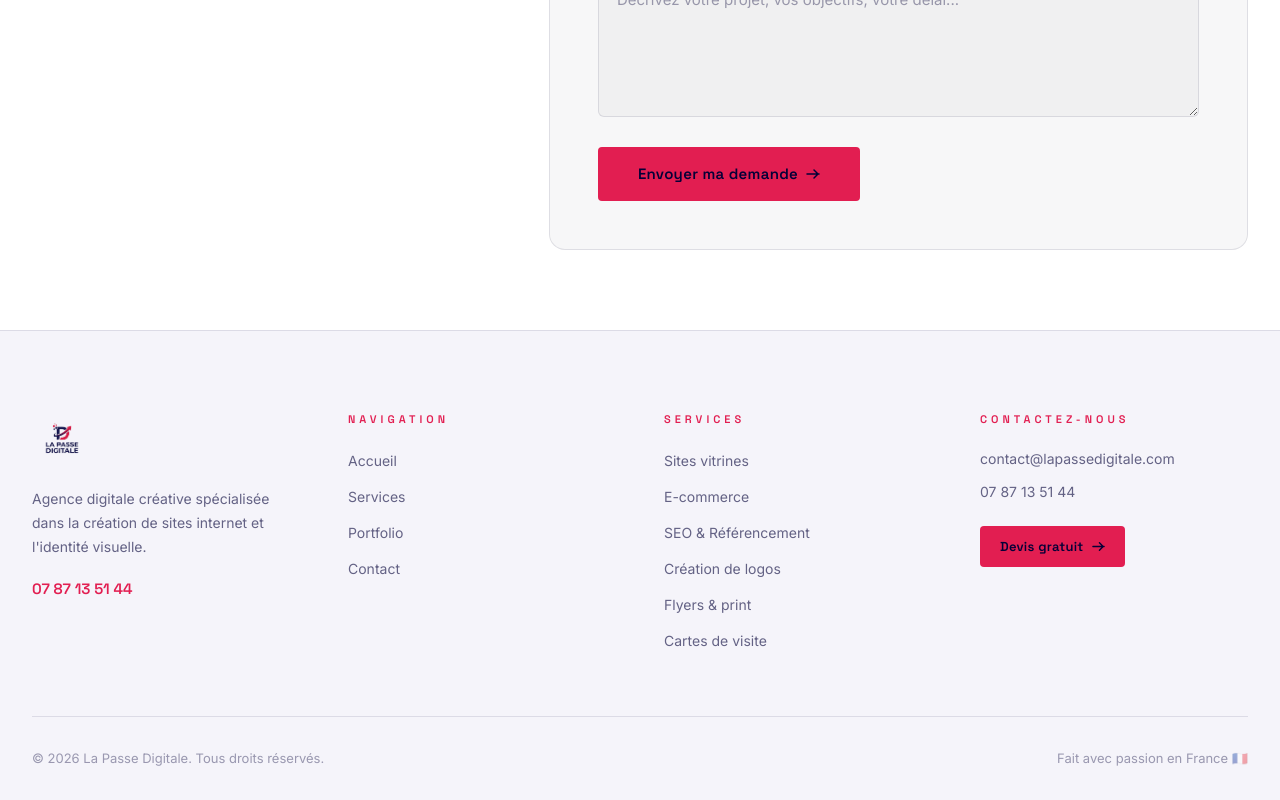
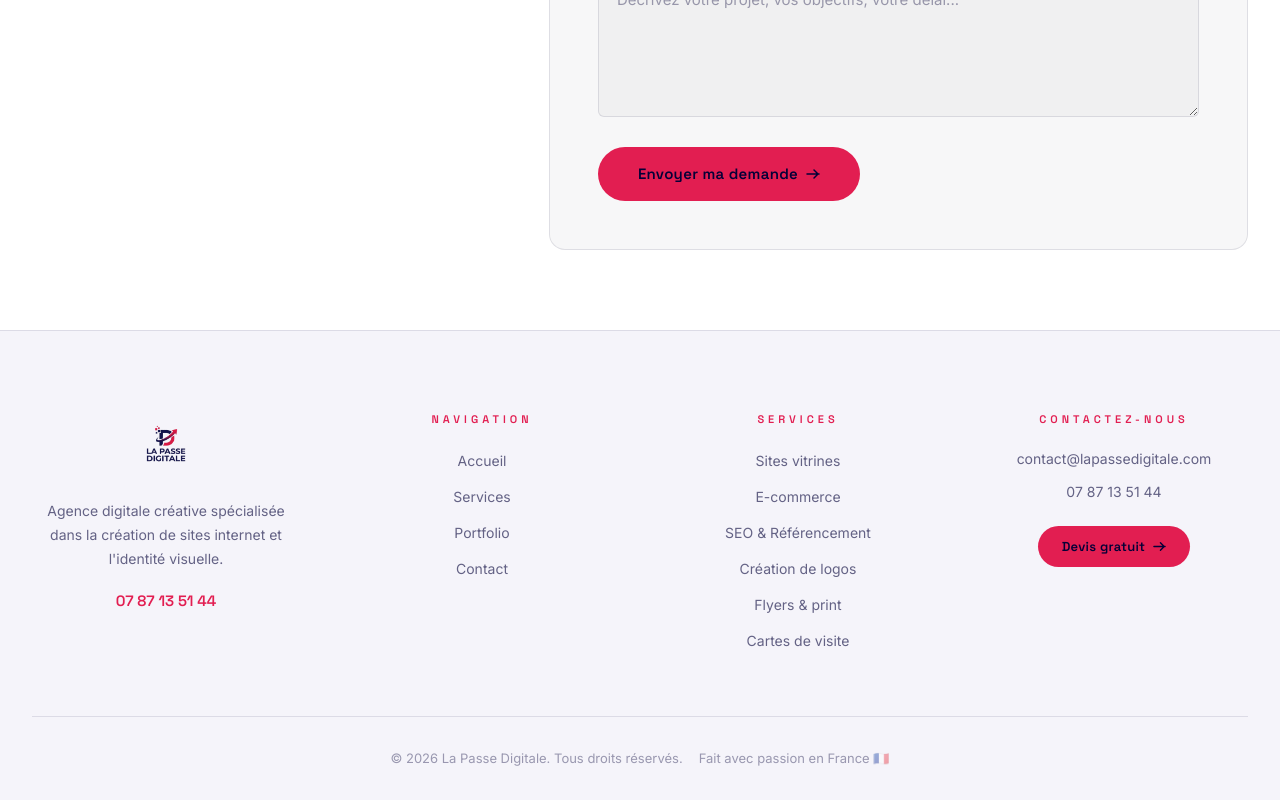
Before and after one commit to Ghettoyouss/la-passe-digitale, a Next.js app: page /contact in a window 1280 px wide. Shown: the part 660-1460 px from the top of the page. Built offline with nearby package versions, Linux system fonts and the light colour scheme.

Commit message:
Fix g clipping, oval buttons, center footer, bigger footer logo

```diff
--- a/app/globals.css
+++ b/app/globals.css
@@ -69,6 +69,8 @@ body::before {
 .reveal-line {
   overflow: hidden;
   display: block;
+  padding-bottom: 0.18em;
+  margin-bottom: -0.18em;
 }
 
 .clip-hidden {
@@ -113,7 +115,7 @@ body::before {
   background: var(--accent);
   color: var(--text);
   padding: 14px 32px;
-  border-radius: 4px;
+  border-radius: 50px;
   font-family: var(--font-heading), sans-serif;
   font-weight: 600;
   font-size: 14px;
@@ -135,7 +137,7 @@ body::before {
   background: transparent;
   color: var(--text);
   padding: 13px 32px;
-  border-radius: 4px;
+  border-radius: 50px;
   font-family: var(--font-heading), sans-serif;
   font-weight: 600;
   font-size: 14px;
--- a/components/home/Hero.tsx
+++ b/components/home/Hero.tsx
@@ -227,13 +227,13 @@ export default function Hero() {
             justifyContent: 'center',
           }}
         >
-          <Link href="/contact" className="btn-primary" style={{ flex: '1 1 0', maxWidth: '220px', justifyContent: 'center' }}>
+          <Link href="/contact" className="btn-primary" style={{ flex: '1 1 0', maxWidth: '220px', justifyContent: 'center', whiteSpace: 'nowrap' }}>
             Devis gratuit
             <svg width="14" height="14" viewBox="0 0 14 14" fill="none">
               <path d="M1 7h12M8 3l4 4-4 4" stroke="currentColor" strokeWidth="1.5" strokeLinecap="round" strokeLinejoin="round"/>
             </svg>
           </Link>
-          <Link href="/portfolio" className="btn-outline" style={{ flex: '1 1 0', maxWidth: '220px', justifyContent: 'center' }}>
+          <Link href="/portfolio" className="btn-outline" style={{ flex: '1 1 0', maxWidth: '220px', justifyContent: 'center', whiteSpace: 'nowrap' }}>
             Réalisations
           </Link>
         </div>
--- a/components/layout/Footer.tsx
+++ b/components/layout/Footer.tsx
@@ -40,19 +40,21 @@ export default function Footer() {
         <div
           style={{
             display: 'grid',
-            gridTemplateColumns: 'repeat(auto-fit, minmax(220px, 1fr))',
+            gridTemplateColumns: 'repeat(auto-fit, minmax(200px, 1fr))',
             gap: '48px',
             paddingBottom: '64px',
             borderBottom: '1px solid var(--line)',
+            textAlign: 'center',
           }}
         >
           {/* Brand */}
-          <div>
+          <div style={{ display: 'flex', flexDirection: 'column', alignItems: 'center' }}>
             <Link
               href="/"
               style={{
                 display: 'inline-flex',
                 alignItems: 'center',
+                justifyContent: 'center',
                 textDecoration: 'none',
                 marginBottom: '16px',
               }}
@@ -60,9 +62,9 @@ export default function Footer() {
               <Image
                 src="/logo.png"
                 alt="La Passe Digitale"
-                width={200}
-                height={60}
-                style={{ objectFit: 'contain', height: '60px', width: 'auto' }}
+                width={240}
+                height={72}
+                style={{ objectFit: 'contain', height: '72px', width: 'auto' }}
               />
             </Link>
             <p
@@ -95,9 +97,9 @@ export default function Footer() {
           </div>
 
           {/* Navigation */}
-          <div>
+          <div style={{ display: 'flex', flexDirection: 'column', alignItems: 'center' }}>
             <p className="section-label" style={{ marginBottom: '20px' }}>Navigation</p>
-            <ul style={{ listStyle: 'none', display: 'flex', flexDirection: 'column', gap: '12px' }}>
+            <ul style={{ listStyle: 'none', display: 'flex', flexDirection: 'column', gap: '12px', alignItems: 'center' }}>
               {links.map((link) => (
                 <li key={link.href}>
                   <Link
@@ -119,9 +121,9 @@ export default function Footer() {
           </div>
 
           {/* Services */}
-          <div>
+          <div style={{ display: 'flex', flexDirection: 'column', alignItems: 'center' }}>
             <p className="section-label" style={{ marginBottom: '20px' }}>Services</p>
-            <ul style={{ listStyle: 'none', display: 'flex', flexDirection: 'column', gap: '12px' }}>
+            <ul style={{ listStyle: 'none', display: 'flex', flexDirection: 'column', gap: '12px', alignItems: 'center' }}>
               {services.map((s) => (
                 <li key={s}>
                   <span
@@ -139,9 +141,9 @@ export default function Footer() {
           </div>
 
           {/* Contact */}
-          <div>
+          <div style={{ display: 'flex', flexDirection: 'column', alignItems: 'center' }}>
             <p className="section-label" style={{ marginBottom: '20px' }}>Contactez-nous</p>
-            <div style={{ display: 'flex', flexDirection: 'column', gap: '12px' }}>
+            <div style={{ display: 'flex', flexDirection: 'column', gap: '12px', alignItems: 'center' }}>
               <a
                 href="mailto:contact@lapassedigitale.com"
                 className="link-underline"
@@ -169,7 +171,7 @@ export default function Footer() {
             <Link
               href="/contact"
               className="btn-primary"
-              style={{ marginTop: '24px', fontSize: '13px', padding: '11px 20px' }}
+              style={{ marginTop: '24px', fontSize: '13px', padding: '11px 24px', whiteSpace: 'nowrap' }}
             >
               Devis gratuit
               <svg width="13" height="13" viewBox="0 0 14 14" fill="none">
@@ -184,10 +186,11 @@ export default function Footer() {
           style={{
             display: 'flex',
             flexWrap: 'wrap',
-            justifyContent: 'space-between',
+            justifyContent: 'center',
             alignItems: 'center',
             gap: '16px',
             paddingTop: '32px',
+            textAlign: 'center',
           }}
         >
           <p
```
